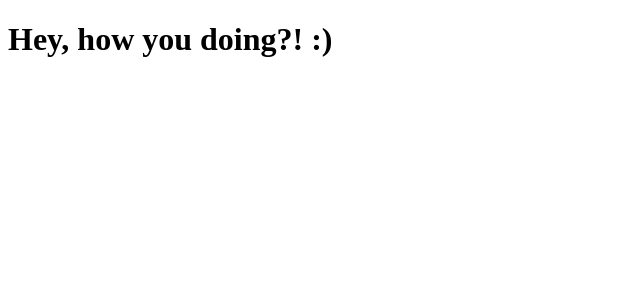
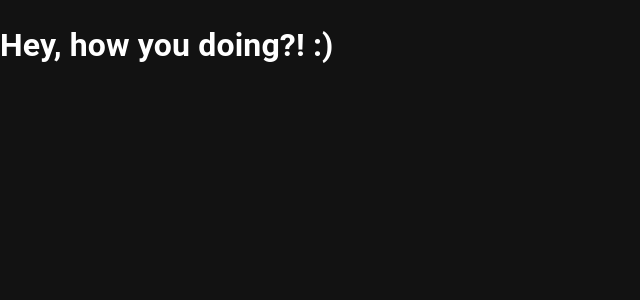
Before and after one commit to carreiraDesenvolvedor/react-news-app, a React (Create React App) app: page / in a window 1280 px wide. Shown: the top 300 px of the page, without its empty margins (0-640 px from the left). Built offline with nearby package versions, Linux system fonts and the light colour scheme.

Commit message:
Setting Up material UI with Typescript and creating our custom theme

```diff
--- a/package.json
+++ b/package.json
@@ -3,6 +3,9 @@
   "version": "0.1.0",
   "private": true,
   "dependencies": {
+    "@emotion/react": "^11.11.0",
+    "@emotion/styled": "^11.11.0",
+    "@mui/material": "^5.13.1",
     "@testing-library/jest-dom": "^5.16.5",
     "@testing-library/react": "^13.4.0",
     "@testing-library/user-event": "^13.5.0",
--- a/src/App.tsx
+++ b/src/App.tsx
@@ -1,7 +1,15 @@
+import { ThemeProvider } from '@emotion/react';
 import React, { FC, ReactElement } from 'react';
+import { customTheme } from './theme/customTheme';
+import { CssBaseline } from '@mui/material';
 
 const App: FC = (): ReactElement => {
-  return <h1>Hey, how you doing?! :)</h1>;
+  return (
+    <ThemeProvider theme={customTheme}>
+      <CssBaseline />
+      <h1>Hey, how you doing?! :)</h1>
+    </ThemeProvider>
+  );
 };
 
 export default App;
--- /dev/null
+++ b/src/theme/customTheme.ts
@@ -0,0 +1,7 @@
+import { createTheme, ThemeOptions } from '@mui/material';
+
+export const customTheme: ThemeOptions = createTheme({
+  palette: {
+    mode: 'dark',
+  },
+});
--- a/tsconfig.json
+++ b/tsconfig.json
@@ -14,7 +14,10 @@
     "resolveJsonModule": true,
     "isolatedModules": true,
     "noEmit": true,
-    "jsx": "react-jsx"
+    "jsx": "react-jsx",
+    "noImplicitAny": true,
+    "noImplicitThis": true,
+    "strictNullChecks": true
   },
   "include": ["src"]
 }
```
Also changed, not shown: 1 other file (tests, documents, lock files or other folders).
